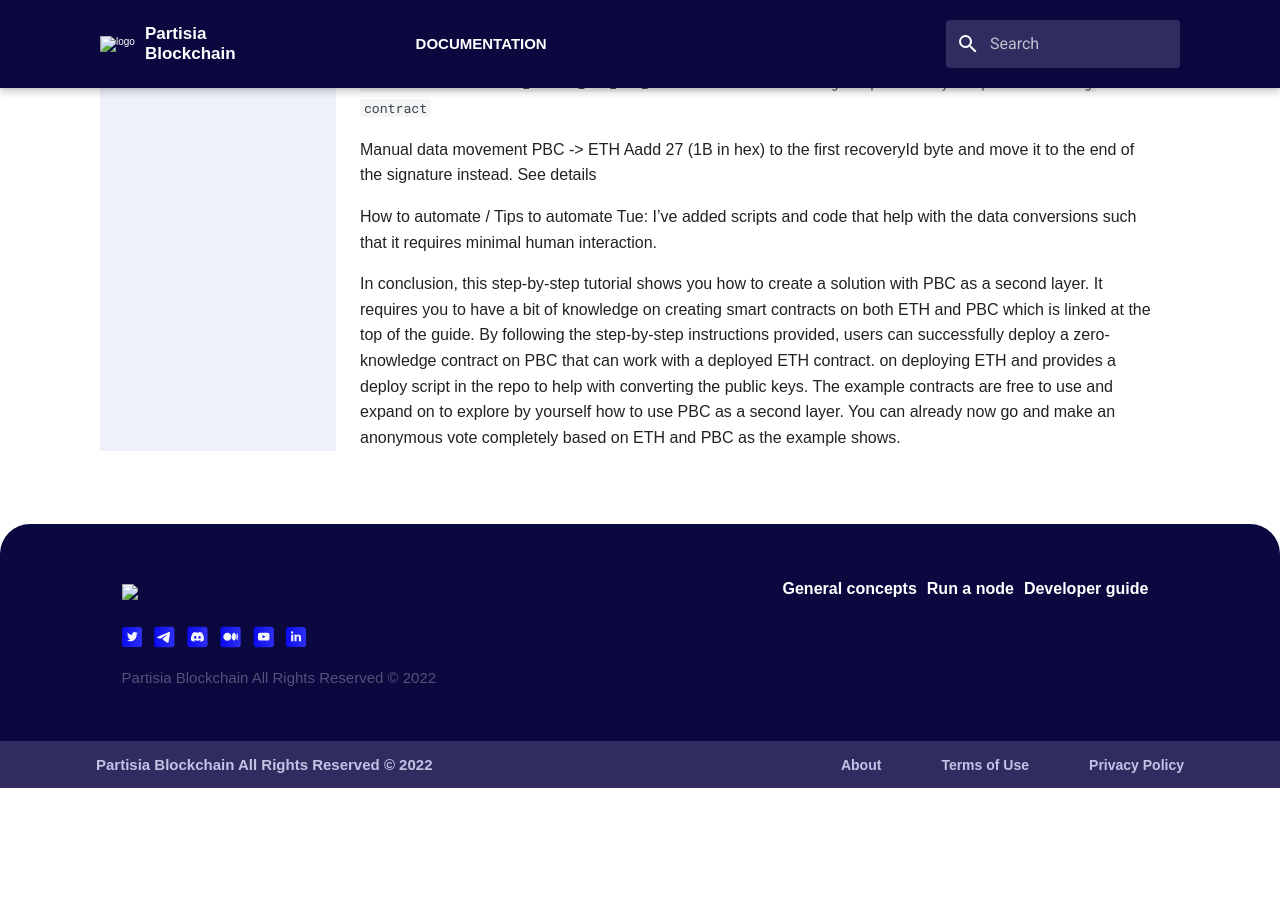
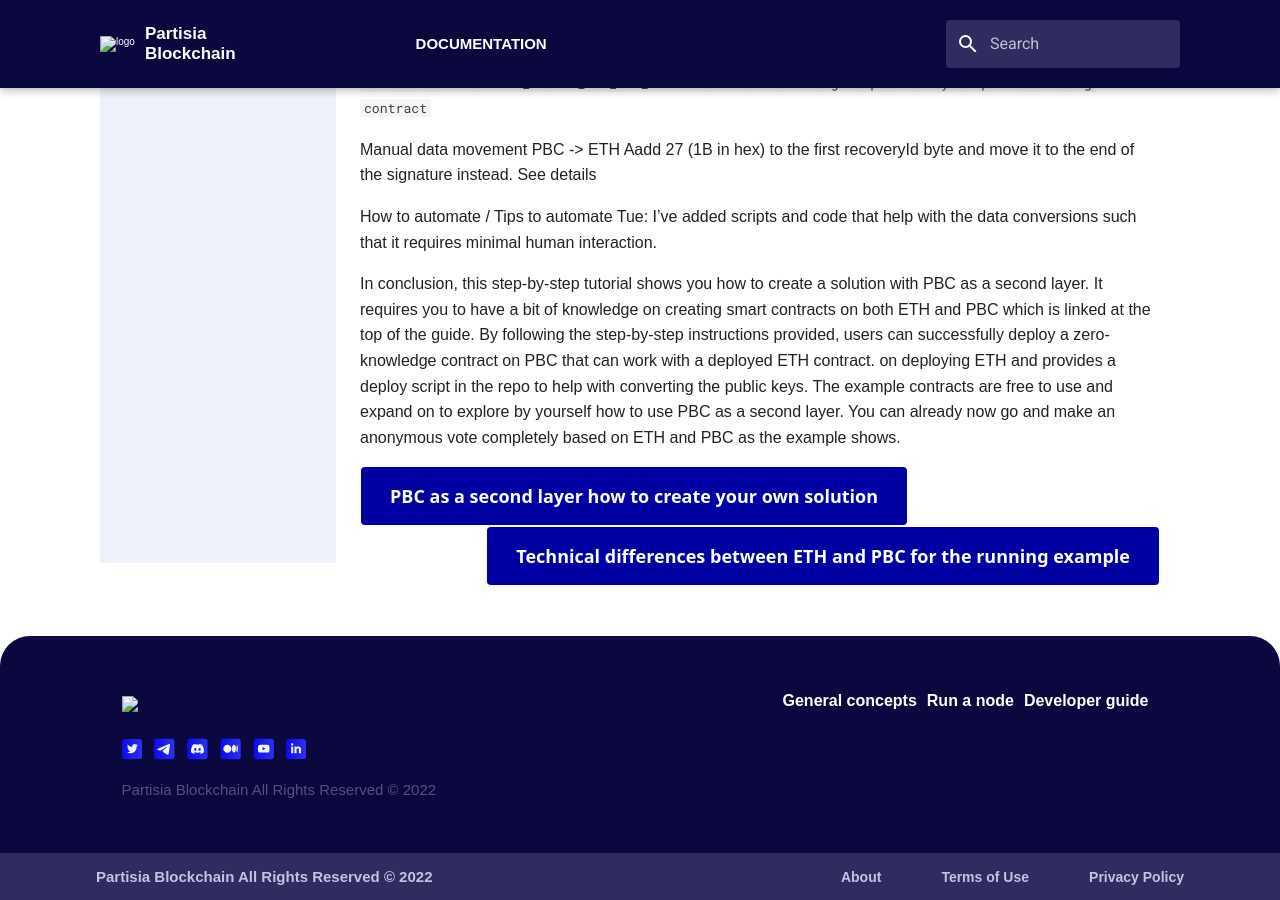
Before and after one commit to 0xSero/partisia-docs, an MkDocs documentation site: the page built from docs/PBC-as-a-second-layer/pbc-as-a-second-layer-how-to-create-your-own-solution.md, in a window 1280 px wide and 900 px high, scrolled down 1479 px. Built offline with MkDocs 1.6.1 and Material for MkDocs 9.7.7, drawn with Linux system fonts in a browser that asks for light colours; some web fonts are replaced; a script that is not in the unit is left out; before the commit the page ends 2267 px from its top, so only the background shows below that.

Commit message:
Making buttons for all pages now.

```diff
--- a/docs/PBC-as-a-second-layer/pbc-as-a-second-layer-how-to-create-your-own-solution.md
+++ b/docs/PBC-as-a-second-layer/pbc-as-a-second-layer-how-to-create-your-own-solution.md
@@ -60,3 +60,5 @@
 Tue: I’ve added scripts and code that help with the data conversions such that it requires minimal human interaction.
 
 In conclusion, this step-by-step tutorial shows you how to create a solution with PBC as a second layer. It requires you to have a bit of knowledge on creating smart contracts on both ETH and PBC which is linked at the top of the guide. By following the step-by-step instructions provided, users can successfully deploy a zero-knowledge contract on PBC that can work with a deployed ETH contract. on deploying ETH and provides a deploy script in the repo to help with converting the public keys. The example contracts are free to use and expand on to explore by yourself how to use PBC as a second layer. You can already now go and make an anonymous vote completely based on ETH and PBC as the example shows.
+
+[<button class="button-pretty bprev" role="button">PBC as a second layer how to create your own solution</button>](pbc-as-a-second-layer-how-to-create-your-own-solution.md) [<button class="button-pretty bnext" role="button">Technical differences between ETH and PBC for the running example</button>](pbc-as-second-layer-technical-differences-eth-pbc.md)
```
Also changed, not shown: docs/PBC-as-a-second-layer/pbc-as-second-layer-technical-differences-eth-pbc.md (+2 -0 lines).
